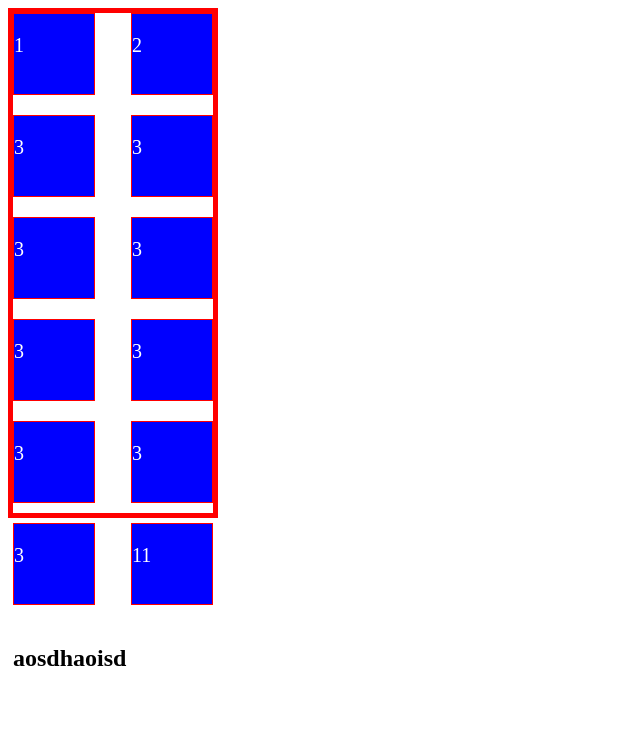
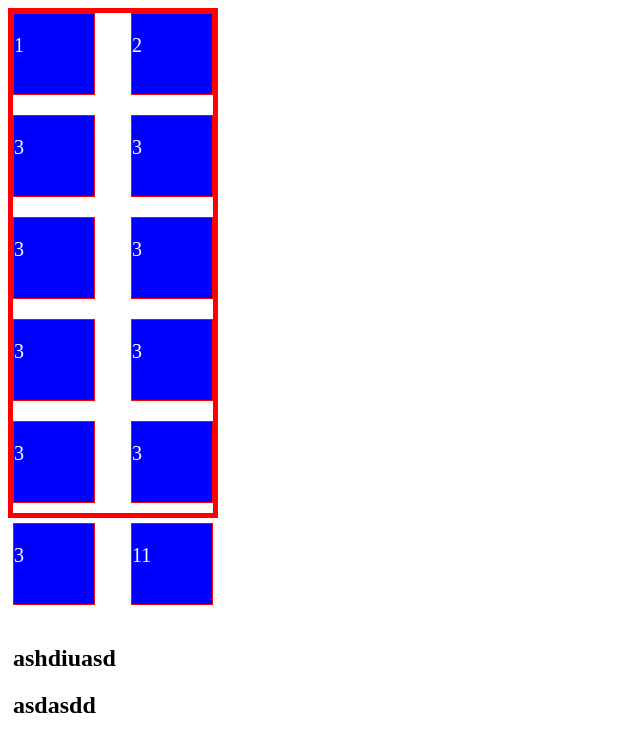
Before and after one commit to eacamp-technest/topics-lesson, a plain HTML site: page index.html in a window 1280 px wide. Shown: the whole page, without its empty margins (0-640 px from the left). Drawn offline with Linux system fonts and the light colour scheme.

Commit message:
yasdhaiud

```diff
--- a/index.html
+++ b/index.html
@@ -47,7 +47,8 @@
             <p>11</p>
         </div>
         <div>
-            <h2>aosdhaoisd</h2>
+            <h2>ashdiuasd</h2>
+            <h2>asdasdd</h2>
 
             <p>asdhiausd</p>
         </div>
```
